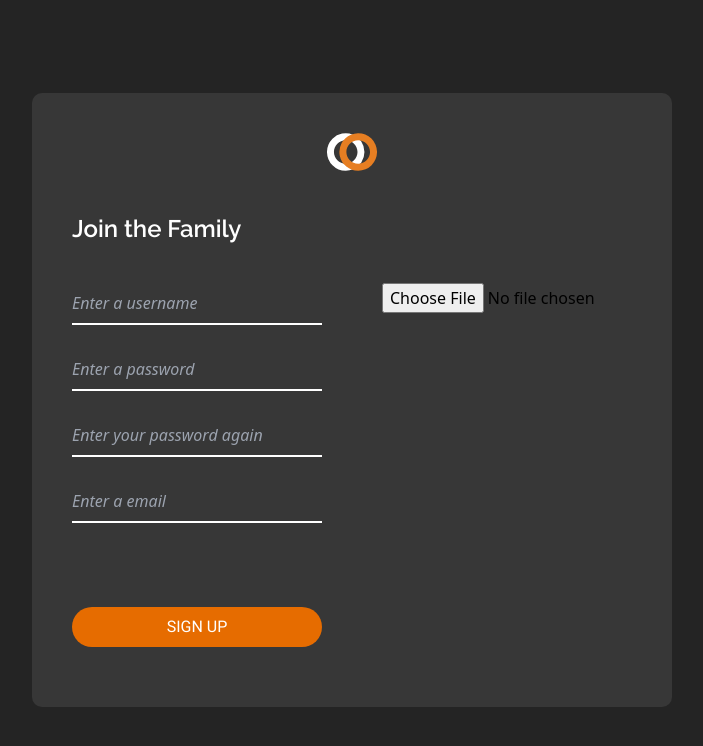
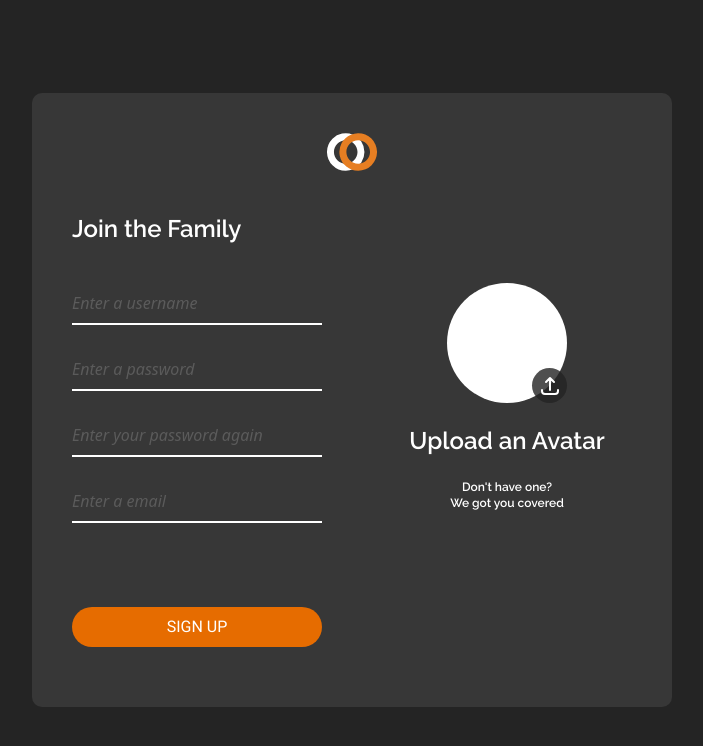
Before and after one commit to aetheryna/crit, a Next.js app: page /auth/sign-up in a window 1280 px wide. Shown: the top 746 px of the page, without its empty margins (288-991 px from the left). Built offline with nearby package versions, Linux system fonts and the light colour scheme.

Commit message:
Registration component styling complete

```diff
--- a/package.json
+++ b/package.json
@@ -11,6 +11,7 @@
     "test": "jest"
   },
   "dependencies": {
+    "@heroicons/react": "^1.0.6",
     "@reduxjs/toolkit": "^1.8.1",
     "autoprefixer": "^10.4.4",
     "axios": "^0.26.1",
--- a/src/components/RegistrationForm.tsx
+++ b/src/components/RegistrationForm.tsx
@@ -1,3 +1,5 @@
+import { UploadIcon } from '@heroicons/react/outline'
+
 const RegistrationForm = () => {
   return (
     <form className="registration-form">
@@ -13,7 +15,17 @@ const RegistrationForm = () => {
         </div>
 
         <div className="registration-form__right">
-          <input id="text-username" type="file" accept="image/png, image/gif, image/jpeg" className="registration-form__text-input profile-picture" />
+          <label htmlFor="file-input" className='registration-form__profile-picture'>
+            <span>
+              <UploadIcon />
+            </span>
+          </label>
+          <input id="file-input" type="file" accept="image/png, image/gif, image/jpeg" className="registration-form__text-input profile-picture" />
+
+          <div className="registration-form__description">
+            <h1>Upload an Avatar</h1>
+            <p>Don't have one?<br /> We got you covered</p>
+          </div>
         </div>
       </div>
 
--- a/styles/components/_registration-form.scss
+++ b/styles/components/_registration-form.scss
@@ -26,13 +26,82 @@
       }
 
       &::placeholder {
-        @apply italic;
+        @apply italic text-grey-100;
       }
     }
   }
 
+  &__right {
+    @apply flex justify-start items-center flex-col;
+
+    @screen xs {
+      @apply flex-row;
+    }
+
+    @screen md {
+      @apply flex-col;
+    }
+
+    label {
+      @screen md {
+        @apply mx-auto;
+      }
+    }
+
+    input {
+      @apply invisible hidden;
+    }
+
+    h1,
+    p {
+      @apply text-center;
+    }
+
+    p {
+      @apply font-raleway text-xs font-semibold;
+    }
+  }
+
+  &__profile-picture {
+    @apply bg-white rounded-full relative flex justify-center items-end;
+
+    height: 120px;
+    width: 120px;
+
+    span {
+      @apply bg-black-50 bg-opacity-80 absolute rounded-full flex justify-center right-0;
+
+      height: 35px;
+      width: 35px;
+
+      svg {
+        @apply w-6 h-6 m-auto;
+      }
+    }
+
+    @screen md {
+      @apply mb-5;
+    }
+  }
+
+  &__description {
+    @apply mx-auto mt-2.5;
+
+    @screen xs {
+      @apply mt-0;
+    }
+
+    @screen md {
+      @apply mx-0;
+    }
+
+    h1 {
+      @apply mb-5;
+    }
+  }
+
   &__button {
-    @apply uppercase mt-14;
+    @apply uppercase mt-14 w-full;
 
     @screen md {
       margin-top: 60px;
--- a/styles/components/_registration.scss
+++ b/styles/components/_registration.scss
@@ -4,12 +4,19 @@
   &__wrapper {
     @apply bg-black-100 w-full;
 
-    padding: 50px 50px 40px;
+    padding: 30px 30px 40px;
     border-radius: 10px;
-    max-width: 300px;
+    max-width: 80%;
+
+    @screen xs {
+      padding: 50px 50px 40px;
+    }
 
     @screen md {
       padding: 40px 40px 60px;
+    }
+
+    @screen xl {
       max-width: 50%;
     }
   }
--- a/tailwind.config.js
+++ b/tailwind.config.js
@@ -22,6 +22,7 @@ module.exports = {
       }
     },
     screens: {
+      'xs': '468px',
       'sm': '640px',
       'md': '768px',
       'lg': '1024px',
```
Also changed, not shown: public/images/defaultProfileImage.png (added), 1 other file (tests, documents, lock files or other folders).
